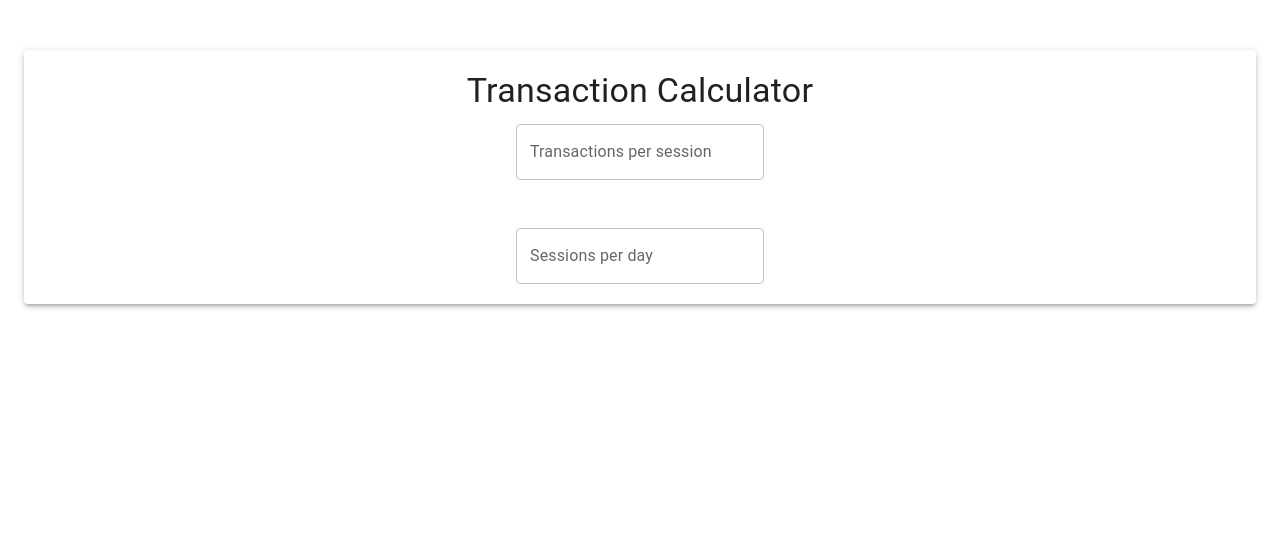
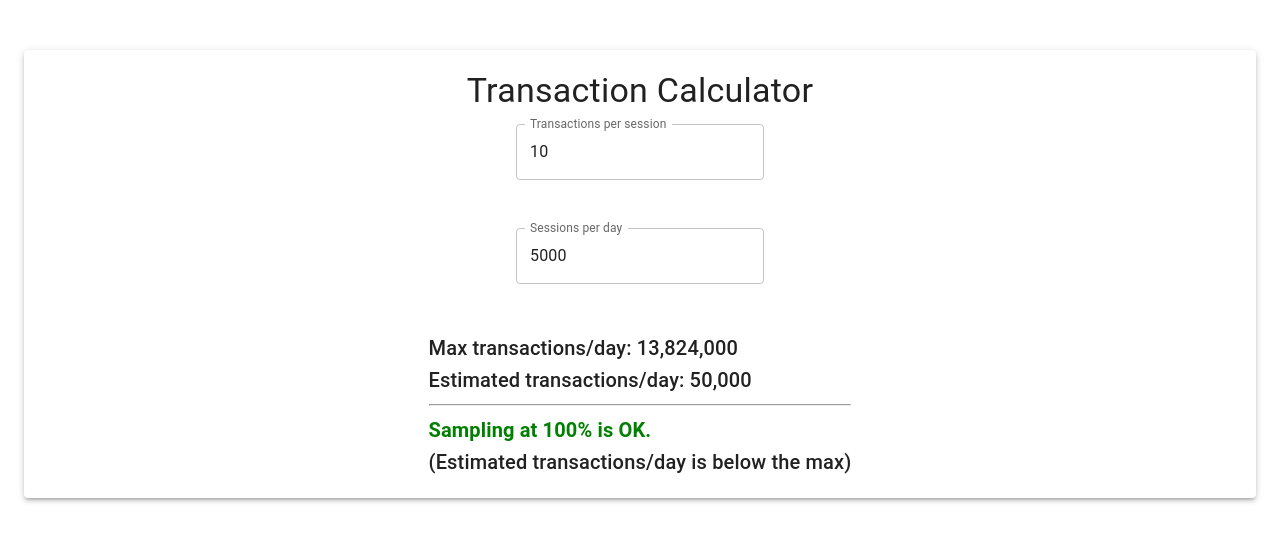
Before and after one commit to cstavitsky/sample-rate-calculator, a React (Create React App) app: page / in a window 1280 px wide. Shown: the top 542 px of the page. Built offline with nearby package versions, Linux system fonts and the light colour scheme.

Commit message:
set default values

```diff
--- a/src/App.js
+++ b/src/App.js
@@ -9,8 +9,8 @@ import {
 } from "@mui/material";
 
 function App() {
-  const [transactionsPerSession, setTransactionsPerSession] = useState("");
-  const [sessionsPerDay, setSessionsPerDay] = useState("");
+  const [transactionsPerSession, setTransactionsPerSession] = useState("10");
+  const [sessionsPerDay, setSessionsPerDay] = useState("5000");
   const [errorMessage, setErrorMessage] = useState("");
 
   const maxTransactionsPerDay = 13824000;
@@ -135,7 +135,7 @@ function App() {
                   ) : (
                     <div>
                       <Typography variant="h5">
-                        Sampling Percentage: {samplePercentage}%{" "}
+                        Recommended Sample Rate: {samplePercentage}%{" "}
                       </Typography>
                       <p>Calculation breakdown:</p>
                       Max transactions/day ={" "}
```
